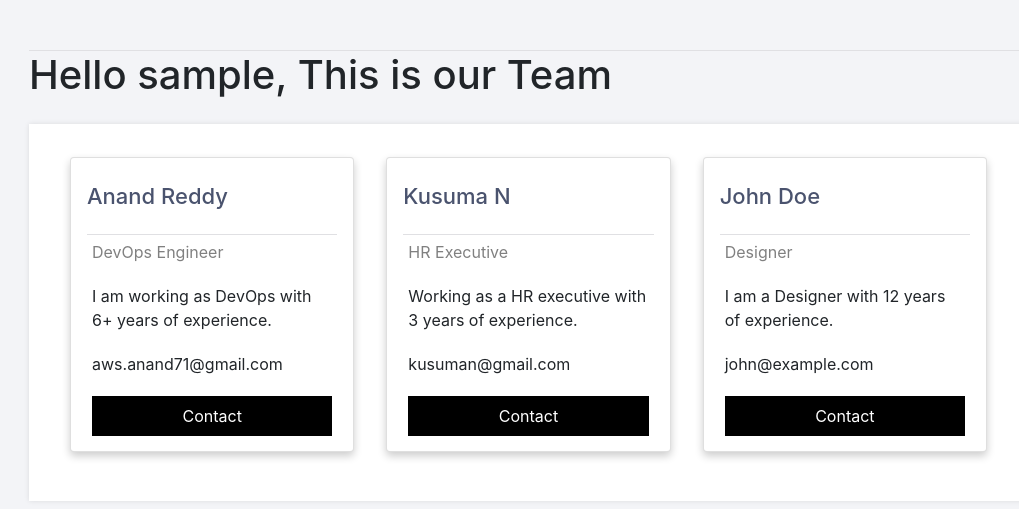
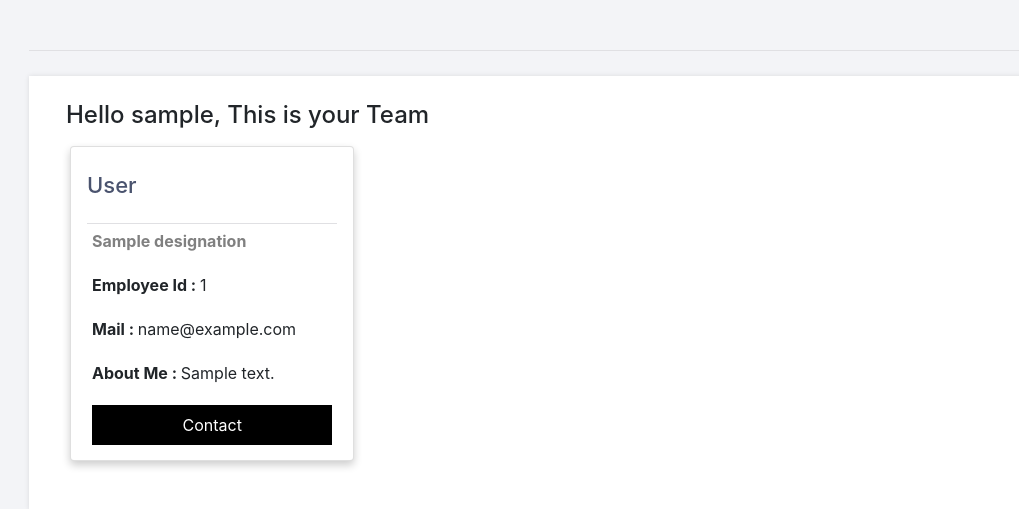
Before and after one commit to lok435/python-login-page, a Flask app: template templates/home/home.html in a window 1280 px wide. Shown: the part 60-569 px from the top of the page, without its empty margins (111-1130 px from the left). Run offline with Flask 2, Linux system fonts and the light colour scheme; the template is opened without the code that fills it: most values are stand-ins (such as "Sample title", 1, 10 or a date in 2020); some libraries are stand-ins or nearby versions.

Commit message:
Update home.html

```diff
--- a/templates/home/home.html
+++ b/templates/home/home.html
@@ -80,47 +80,29 @@
 </head>
 
 <body class="loggedin">
-      <h2 style="text-align:center"> <h1>Hello {{ username }}, This is our Team </h1></h2>
+      <h2 style="text-align:center"></h2>
         <div class="row">
+          <h4>Hello {{ username }}, This is your Team </h4>
+          {% for data in all_data %}
             <div class="column">
               <div class="card">
                 <div class="container">
-              <h2>Anand Reddy</h2>
-              <p class="title">DevOps Engineer</p>
-              <p>I am working as DevOps with 6+ years of experience.</p>
-              <p>aws.anand71@gmail.com</p>
+                  <h2>{{data['fullname']}}</h2>
+                  <p class="title"><b>{{data['designation']}}</b></p>
+                  <!-- <p></p> -->
+                  <p><b>Employee Id : </b>{{data['id']}}</p>
+                  <p><b>Mail : </b>{{data['email']}}</p>
+                  <p><b>About Me : </b>{{data['about_yourself']}}</p>
                   <p><button class="button">Contact</button></p>
                 </div>
               </div>
             </div>
-
-        <div class="column">
-          <div class="card">
-            <div class="container">
-              <h2>Kusuma N</h2>
-              <p class="title">HR Executive</p>
-              <p>Working as a HR executive with 3 years of experience.</p>
-              <p>kusuman@gmail.com</p>
-              <p><button class="button">Contact</button></p>
-            </div>
-          </div>
-        </div>
-
-        <div class="column">
-          <div class="card">
-            <div class="container">
-              <h2>John Doe</h2>
-              <p class="title">Designer</p>
-              <p>I am a Designer with 12 years of experience.</p>
-              <p>john@example.com</p>
-              <p><button class="button">Contact</button></p>
-            </div>
-          </div>
-        </div>
+          {% endfor %}
         </div>
 
 </body>
 
+
 </html>
 
 {% endblock %}
```
Lines whose indentation alone changed are shown as unchanged.
